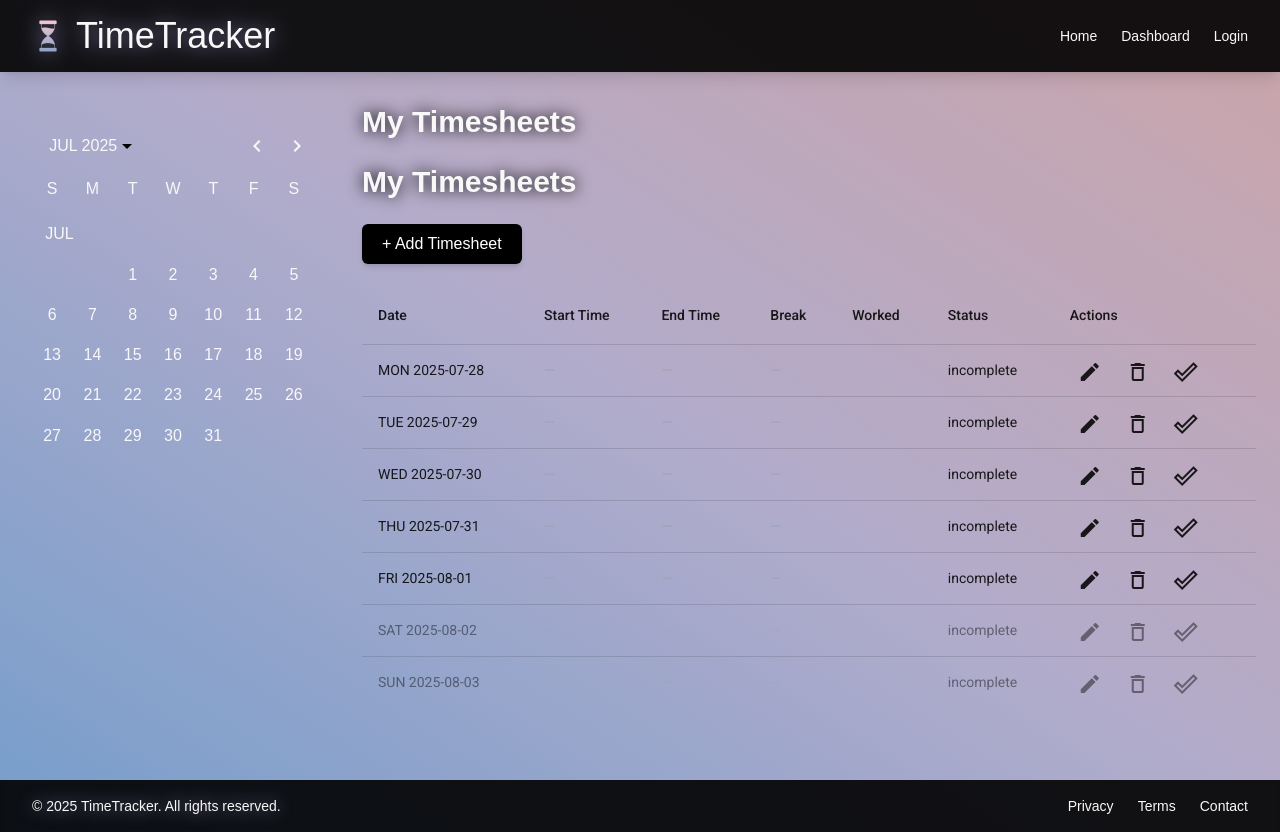
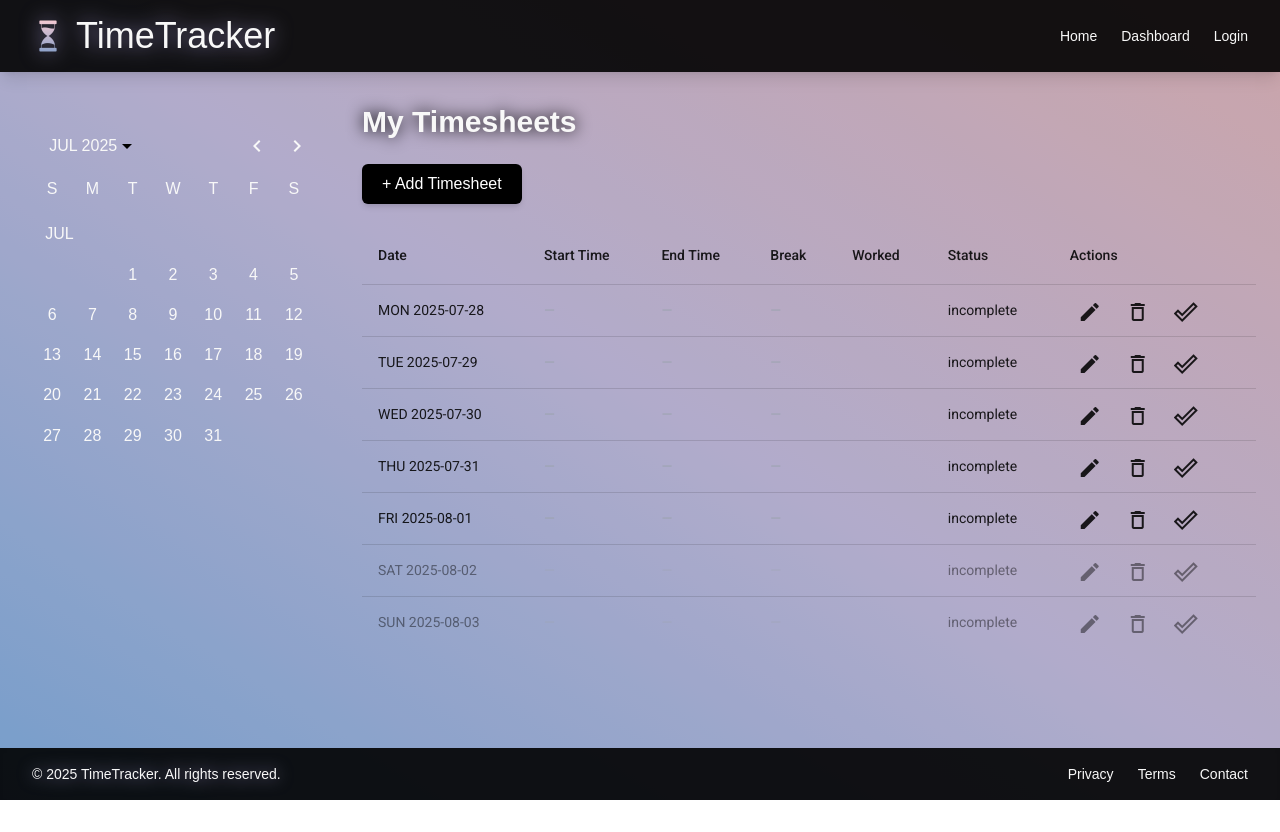
Before and after one commit to rsuciunttdata/timetracking-team-three, an Angular app: page /dashboard in a window 1280 px wide. After the commit the page ends 800 px from the top, so only its background shows below. Built offline with nearby package versions, Linux system fonts and the light colour scheme; a web font is replaced by a local one.

Commit message:
formatted delete lines

```diff
--- a/src/app/components/timesheet-table/timesheet-table.html
+++ b/src/app/components/timesheet-table/timesheet-table.html
@@ -16,15 +16,14 @@
 
     <ng-template #tableContent>
       <h2 class="text-3xl font-semibold mb-6 drop-shadow-[0_0_8px_#000000]">My Timesheets</h2>
-    <h2 class="text-3xl font-semibold mb-6 drop-shadow-[0_0_8px_#000000]">My Timesheets</h2>
       @if(toastVisible){
       <div class="fixed inset-0 z-50 flex items-center justify-center bg-black bg-opacity-40">
         <div
           class="p-6 bg-gray-800 border border-gray-600 text-white rounded-lg shadow-lg flex flex-col items-center space-y-4 transition duration-300">
           <p class="text-sm">Are you sure you want to delete this timesheet?</p>
           <div class="flex space-x-4">
-        <button (click)="confirmDelete()"
-          class="px-4 py-2 bg-red-600 hover:bg-red-700 text-white rounded">Yes, delete</button>
+            <button (click)="confirmDelete()" class="px-4 py-2 bg-red-600 hover:bg-red-700 text-white rounded">Yes,
+              delete</button>
             <button (click)="cancelDelete()"
               class="px-4 py-2 bg-gray-600 hover:bg-gray-700 text-white rounded">Cancel</button>
           </div>
```
Lines whose indentation alone changed are shown as unchanged.
